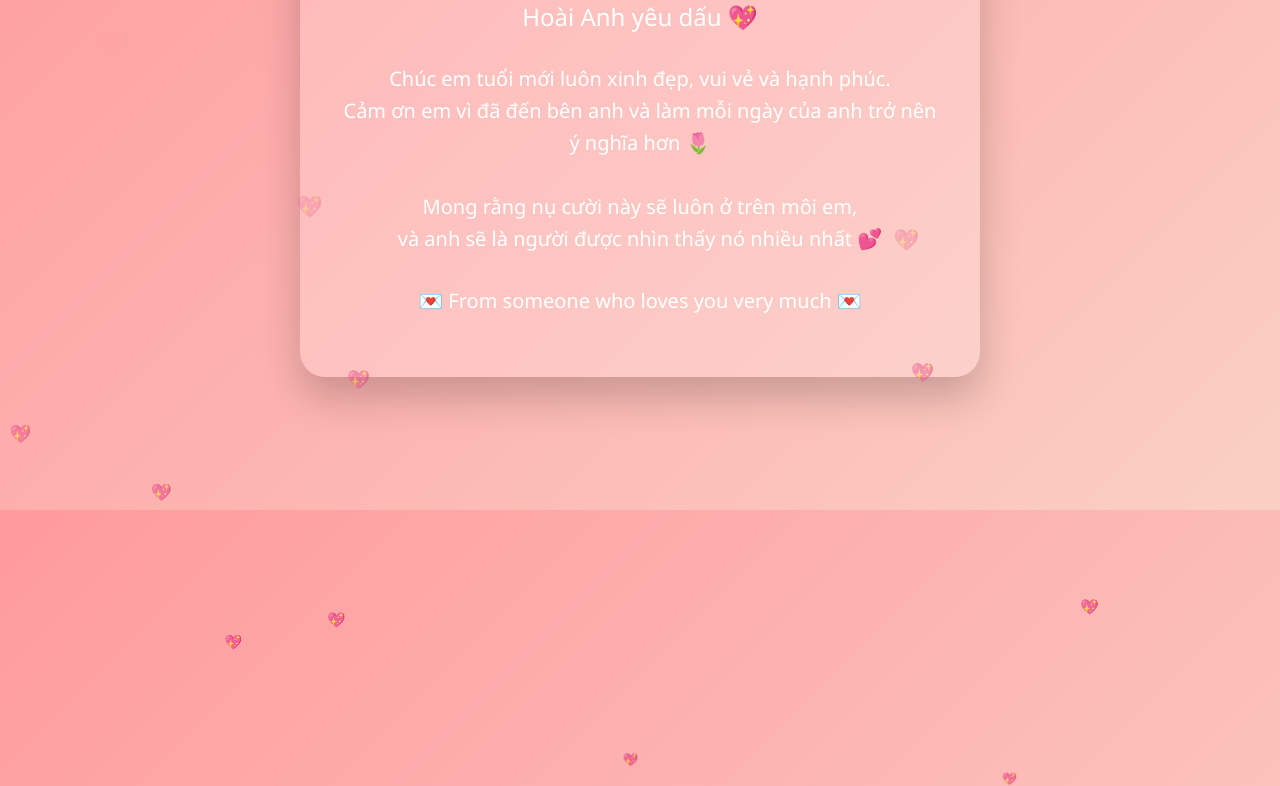
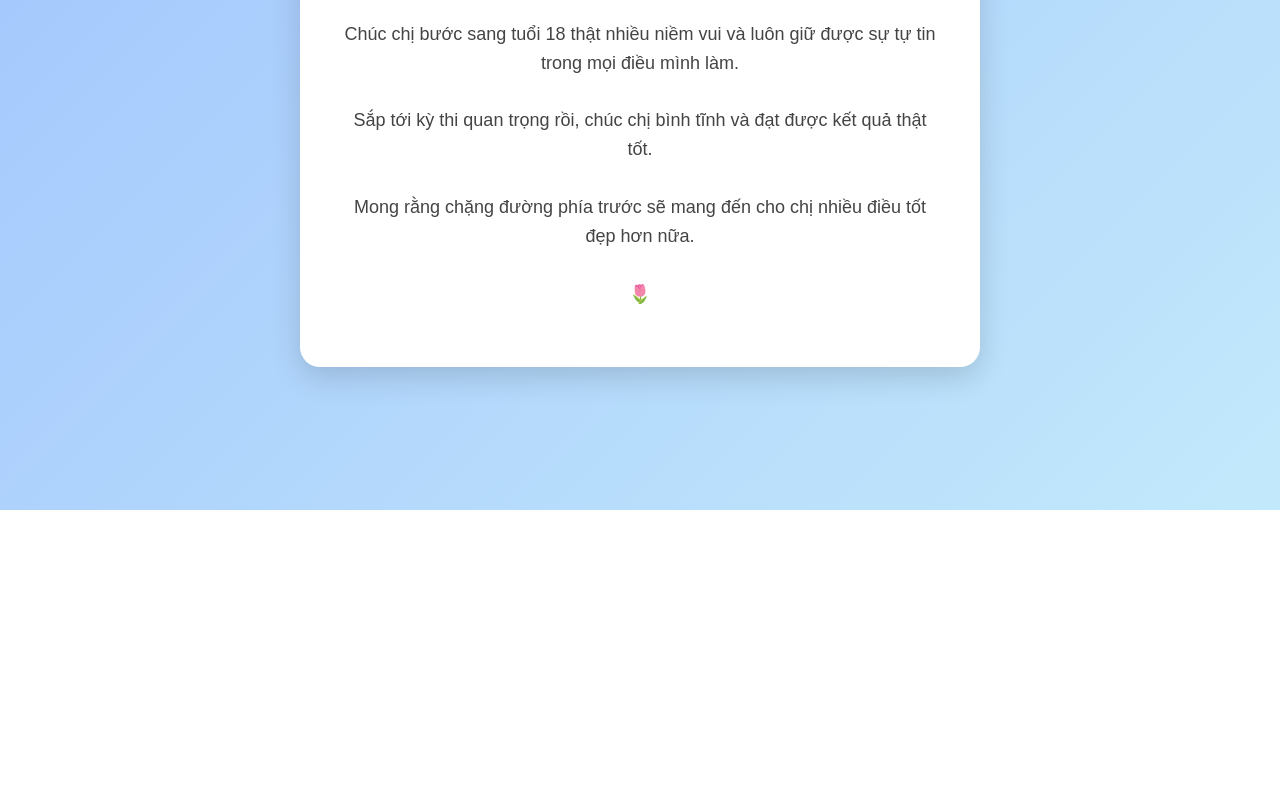
Before and after one commit to beobeobeosieubeo/yeuchihoaianh, a plain HTML site: page index.html in a window 1280 px wide. Shown: the part 290-1076 px from the top of the page. After the commit the page ends 800 px from the top, so only its background shows below. Drawn offline with Linux system fonts and the light colour scheme.

Commit message:
Update index.html

```diff
--- a/index.html
+++ b/index.html
@@ -2,97 +2,73 @@
 <html lang="vi">
 <head>
   <meta charset="UTF-8">
-  <title>Happy Birthday Hoài Anh 💖</title>
+  <title>Chúc mừng sinh nhật Hoài Anh</title>
+
   <style>
     body {
       margin: 0;
-      font-family: 'Segoe UI', sans-serif;
-      background: linear-gradient(135deg, #ff9a9e, #fad0c4);
+      font-family: Arial, sans-serif;
+      background: linear-gradient(135deg, #a1c4fd, #c2e9fb);
       height: 100vh;
-      overflow: hidden;
       display: flex;
       justify-content: center;
       align-items: center;
-      color: #fff;
-      text-align: center;
     }
 
     .card {
-      background: rgba(255, 255, 255, 0.2);
+      background: white;
       padding: 40px;
-      border-radius: 25px;
-      box-shadow: 0 20px 40px rgba(0,0,0,0.2);
+      border-radius: 20px;
       max-width: 600px;
-      animation: fadeIn 2s ease;
+      text-align: center;
+      box-shadow: 0 10px 30px rgba(0,0,0,0.15);
+      opacity: 0;
+      transform: translateY(20px);
+      animation: fadeIn 2s forwards;
     }
 
     h1 {
-      font-size: 48px;
       margin-bottom: 10px;
+      color: #333;
     }
 
     h2 {
+      margin-bottom: 20px;
+      color: #555;
       font-weight: normal;
-      margin-bottom: 30px;
     }
 
     p {
-      font-size: 20px;
+      color: #444;
       line-height: 1.6;
-    }
-
-    .heart {
-      position: absolute;
-      color: #ff4d6d;
-      font-size: 20px;
-      animation: floatUp 6s linear infinite;
-    }
-
-    @keyframes floatUp {
-      0% {
-        transform: translateY(100vh) scale(0.5);
-        opacity: 0;
-      }
-      20% { opacity: 1; }
-      100% {
-        transform: translateY(-10vh) scale(1.2);
-        opacity: 0;
-      }
+      font-size: 18px;
     }
 
     @keyframes fadeIn {
-      from { opacity: 0; transform: scale(0.9); }
-      to { opacity: 1; transform: scale(1); }
+      to {
+        opacity: 1;
+        transform: translateY(0);
+      }
     }
   </style>
 </head>
+
 <body>
 
   <div class="card">
-    <h1>🎉 Happy Birthday 🎉</h1>
-    <h2>Hoài Anh yêu dấu 💖</h2>
+    <h1>🎂 Chúc mừng sinh nhật 🎂</h1>
+    <h2>Chị Hoài Anh</h2>
+
     <p>
-      Chúc em tuổi mới luôn xinh đẹp, vui vẻ và hạnh phúc.<br>
-      Cảm ơn em vì đã đến bên anh và làm mỗi ngày của anh trở nên ý nghĩa hơn 🌷<br><br>
-      Mong rằng nụ cười này sẽ luôn ở trên môi em,<br>
-      và anh sẽ là người được nhìn thấy nó nhiều nhất 💕
+      Chúc chị bước sang tuổi 18 thật nhiều niềm vui và luôn giữ được sự tự tin trong mọi điều mình làm.
+      <br><br>
+      Sắp tới kỳ thi quan trọng rồi, chúc chị bình tĩnh và đạt được kết quả thật tốt.
+      <br><br>
+      Mong rằng chặng đường phía trước sẽ mang đến cho chị nhiều điều tốt đẹp hơn nữa.
     </p>
-    <p style="margin-top: 30px;">💌 From someone who loves you very much 💌</p>
+
+    <p style="margin-top: 30px;">🌷</p>
   </div>
-
-  <script>
-    function createHeart() {
-      const heart = document.createElement('div');
-      heart.className = 'heart';
-      heart.innerHTML = '💖';
-      heart.style.left = Math.random() * 100 + 'vw';
-      heart.style.animationDuration = (Math.random() * 3 + 3) + 's';
-      document.body.appendChild(heart);
-      setTimeout(() => heart.remove(), 6000);
-    }
-
-    setInterval(createHeart, 300);
-  </script>
 
 </body>
 </html>
```
